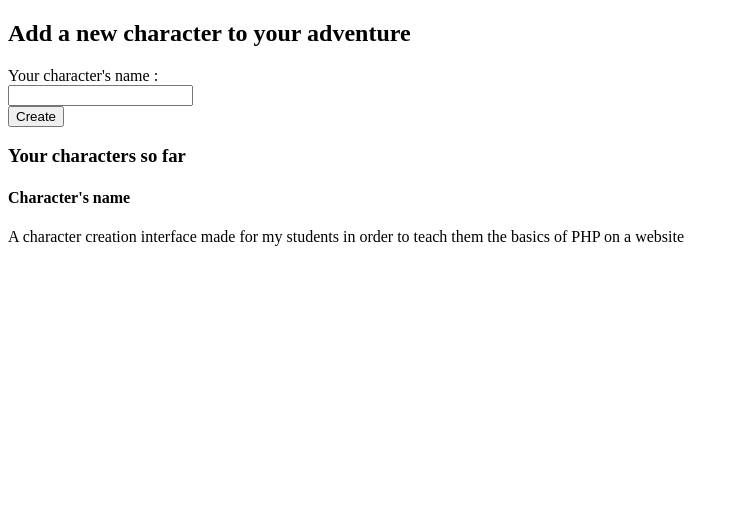
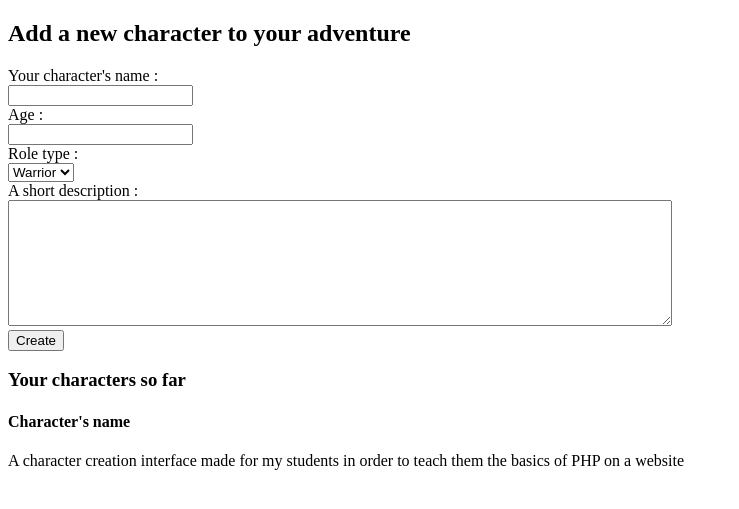
Before and after one commit to thomgo/rolePlay, a PHP site: page / in a window 1280 px wide. Shown: the part 98-607 px from the top of the page, without its empty margins (0-739 px from the left). Run offline with PHP 8.4, Linux system fonts and the light colour scheme.

Commit message:
complete character class attributs, setters and getters and add the corresponding fields in the form on index viewx

```diff
--- a/index.php
+++ b/index.php
@@ -5,7 +5,7 @@ require "model/character.php";
 // We could use !empty($_POST) instead but with isset we make sure this is not antoher form submitted
 if (isset($_POST['character_creation'])) {
   // Instanciate a character object with the form data
-  $character = new Character($_POST["name"]);
+  $character = new Character($_POST);
   var_dump($character);
 }
 
--- a/model/character.php
+++ b/model/character.php
@@ -6,11 +6,20 @@
 class Character
 {
   protected $name;
+  protected $age;
+  protected $description;
+  protected $role;
+  protected $life;
 
-  function __construct($name)
+  function __construct(array $data)
   {
-    $this->setName($name);
+    $this->setName($data["name"]);
+    $this->setAge($data["age"]);
+    $this->setDescription($data["description"]);
+    $this->setRole($data["role"]);
+    $this->setLife(100);
   }
+
 
   public function getName(): string
   {
@@ -24,4 +33,56 @@ class Character
       return $this;
   }
 
+
+  public function getAge(): int
+  {
+      return $this->age;
+  }
+
+  public function setAge(int $age): Character
+  {
+      $this->age = $age;
+
+      return $this;
+  }
+
+
+  public function getDescription(): string
+  {
+      return $this->description;
+  }
+
+  public function setDescription(string $description): Character
+  {
+      $this->description = $description;
+
+      return $this;
+  }
+
+
+  public function getRole(): string
+  {
+      return $this->role;
+  }
+
+  public function setRole(string $role): Character
+  {
+      $this->role = $role;
+
+      return $this;
+  }
+
+
+  public function getLife(): int
+  {
+      return $this->life;
+  }
+
+  public function setLife(int $life): Character
+  {
+      $this->life = $life;
+
+      return $this;
+  }
+
 }
--- a/view/index.php
+++ b/view/index.php
@@ -3,7 +3,17 @@
   <h2>Add a new character to your adventure</h2>
   <form action="" method="post">
     <label for="name">Your character's name :</label><br>
-    <input type="text" name="name" value="">
+    <input type="text" name="name" value=""><br>
+    <label for="name">Age :</label><br>
+    <input type="number" name="age" value=""><br>
+    <label for="name">Role type :</label><br>
+    <select name="role">
+      <option value="warrior">Warrior</option>
+      <option value="archer">Archer</option>
+      <option value="wizard">Wizard</option>
+    </select><br>
+    <label for="name">A short description :</label><br>
+    <textarea name="description" rows="8" cols="80"></textarea>
     <br>
     <input type="submit" name="character_creation" value="Create">
   </form>
```
